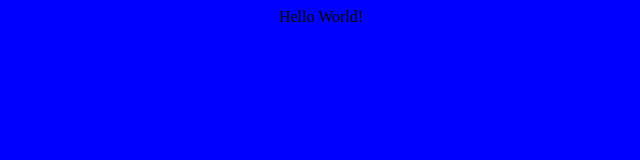
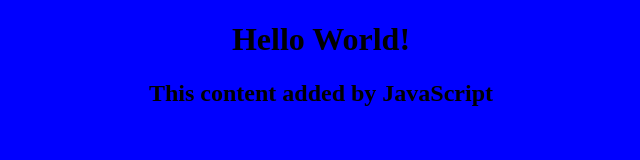
Before and after one commit to ctaylor0326/finalprepproject, a plain HTML site: page index.html in a window 1280 px wide. Shown: the whole page, without its empty margins (319-959 px from the left). Drawn offline with Linux system fonts and the light colour scheme.

Commit message:
add script.js, connect to index.html

```diff
--- a/index.html
+++ b/index.html
@@ -4,5 +4,8 @@
         <title>FinalPrepProject</title>
         <link rel="stylesheet" href="style.css"/>
     </head>
-    <body>Hello World!</body>
+    <body>
+        <h1>Hello World!</h1>
+        <script src="script.js"></script>
+    </body>
 </html>
--- /dev/null
+++ b/script.js
@@ -0,0 +1,3 @@
+const h2 = document.createElement("h2")
+h2.textContent = "This content added by JavaScript";
+document.querySelector("body").appendChild(h2)
```
